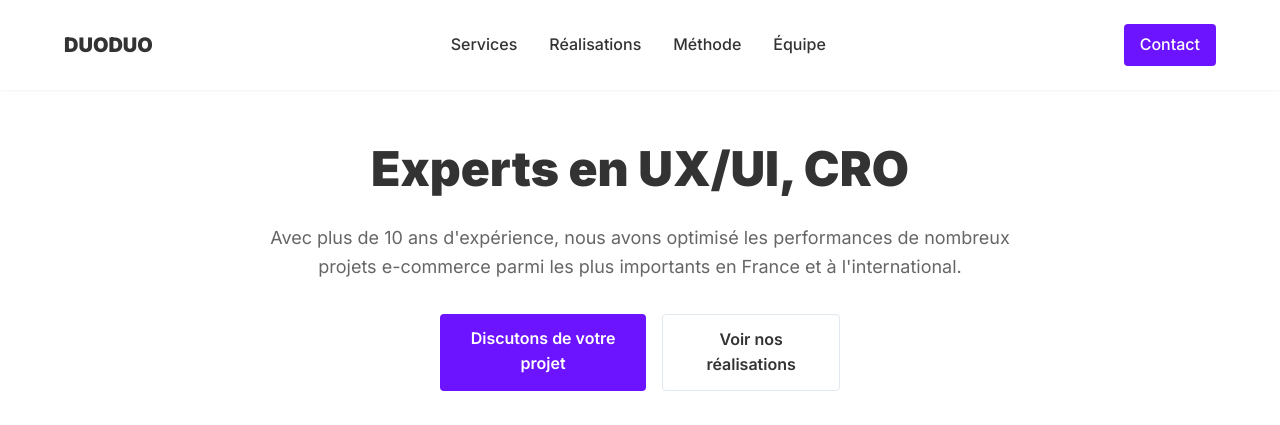
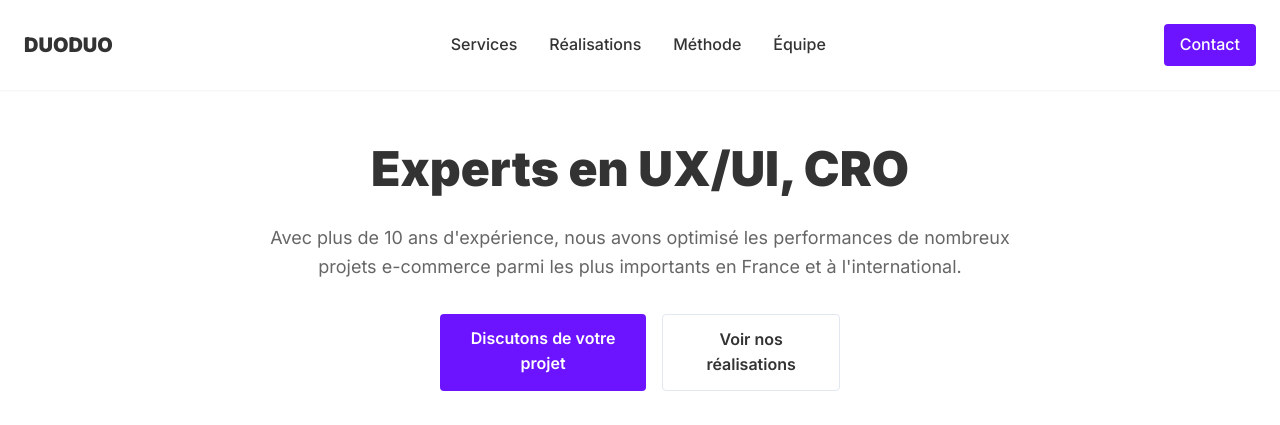
Before and after one commit to Matgig-ai/duoduo-website, a plain HTML site: page index.html in a window 1280 px wide. Shown: the top 425 px of the page. Drawn offline with Linux system fonts and the light colour scheme.

Commit message:
Update styles.css

```diff
--- a/styles.css
+++ b/styles.css
@@ -38,7 +38,7 @@ body {
 
 .container {
   width: 100%;
-  max-width: 1200px;
+  max-width: 1920px;
   margin: 0 auto;
   padding: 0 var(--spacing-md);
 }
```
